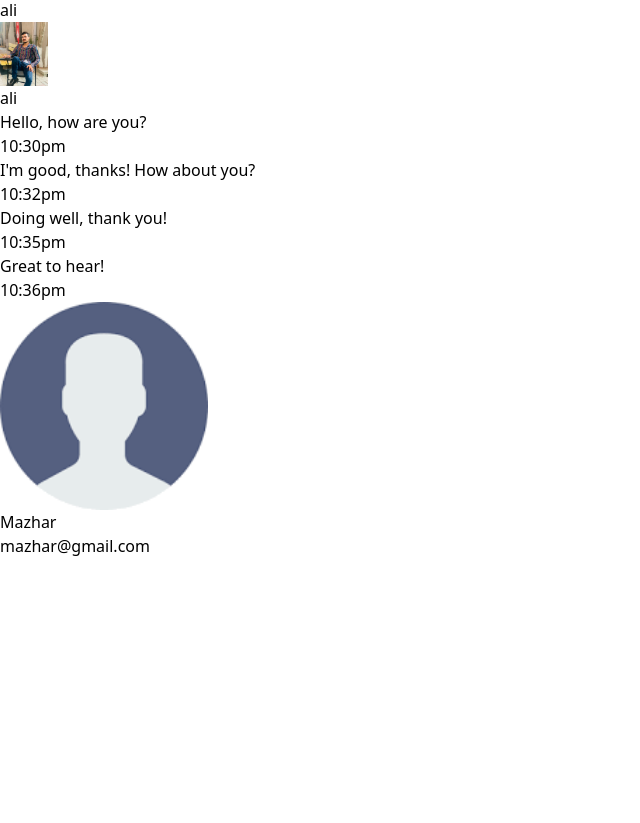
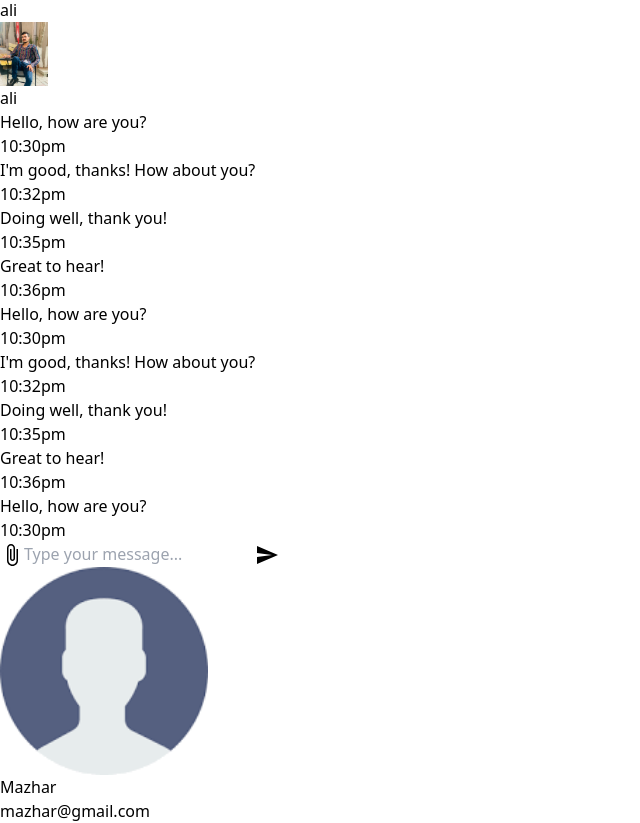
Before and after one commit to Mazharcodemaster/chat, a Next.js app: page / in a window 1280 px wide. Shown: the part 1900-2723 px from the top of the page, without its empty margins (0-640 px from the left). Before the commit the page ends 2458 px from the top, so only its background shows below. Built offline with nearby package versions, Linux system fonts and the light colour scheme.

Commit message:
work on input message

```diff
--- a/src/app/page.js
+++ b/src/app/page.js
@@ -8,7 +8,7 @@ import React, { useState } from "react";
 const Home = () => {
   const [searchuser, setSearchUser] = useState("");
   return (
-    <div className=" h-dvh overflow-auto ">
+    <div className=" h-[100vh] overflow-auto ">
       <div className="sticky top-0">
         <Navbar setSearchUser={setSearchUser} searchuser={searchuser} />
       </div>
--- a/src/components/Chat.js
+++ b/src/components/Chat.js
@@ -1,20 +1,27 @@
 import React from "react";
+import MessageInputField from "./MessageInputField";
 
 const Chat = () => {
+
   // Array of messages with sender, receiver, message, and time
   const messages = [
     { sender: "receiver", text: "Hello, how are you?", time: "10:30pm" },
     { sender: "sender", text: "I'm good, thanks! How about you?", time: "10:32pm" },
     { sender: "receiver", text: "Doing well, thank you!", time: "10:35pm" },
     { sender: "sender", text: "Great to hear!", time: "10:36pm" },
+    { sender: "receiver", text: "Hello, how are you?", time: "10:30pm" },
+    { sender: "sender", text: "I'm good, thanks! How about you?", time: "10:32pm" },
+    { sender: "receiver", text: "Doing well, thank you!", time: "10:35pm" },
+    { sender: "sender", text: "Great to hear!", time: "10:36pm" },
+    { sender: "receiver", text: "Hello, how are you?", time: "10:30pm" },
   ];
 
   return (
-    <div className="bg-slate-200 w-full px-5 pt-5 flex flex-col gap-5 h-dvh overflow-y-scroll pb-5">
+    <div className="bg-slate-200 w-full  pt-5 flex flex-col gap-5 h-dvh overflow-y-scroll ">
       {messages.map((message, index) => (
         <div
           key={index}
-          className={`w-1/2 px-3 flex justify-between py-2 items-center ${
+          className={`w-1/2 px-3 flex mx-5 justify-between py-2 items-center ${
             message.sender === "sender"
               ? "self-end bg-gray-600 rounded-bl-xl rounded-tl-xl rounded-br-2xl"
               : "bg-gray-600 rounded-bl-2xl rounded-tr-xl rounded-br-xl"
@@ -24,6 +31,11 @@ const Chat = () => {
           <p className="self-end">{message.time}</p>
         </div>
       ))}
+
+      <div className="   rounded-2xl bg-white  fixed bottom-0 w-[61%]">
+
+      <MessageInputField/>
+      </div>
     </div>
   );
 };
--- /dev/null
+++ b/src/components/MessageInputField.js
@@ -0,0 +1,68 @@
+import React, { useRef, useState } from "react";
+import AttachFileIcon from "@mui/icons-material/AttachFile";
+import SendIcon from "@mui/icons-material/Send";
+
+const MessageInputField = () => {
+  const inputRef = useRef(null);
+  const [message, setMessage] = useState("");
+  const [file, setFile] = useState(null);
+  const [fileFor,setFileFor]=useState(null)
+
+  const handleFileClick = () => {
+    inputRef.current.click(); // Trigger the hidden input click
+  };
+
+  const fileChange = (e) => {
+    const selectedFile = e.target.files[0];
+    if (selectedFile) {
+      setFile(selectedFile);
+    const fileFormate=  selectedFile.type.split('/')
+    setFileFor(fileFormate)
+
+    }
+  };
+
+  const handleSendMessage = () => {
+    if (message || file) {
+      console.log("Sending message:", message);
+      if (file) {
+        console.log("Sending file:", file);
+        // You can handle file upload here (e.g., send the file to your backend)
+      }
+      setMessage(""); // Clear the message field after sending
+      setFile(null);  // Clear the file after sending
+    }
+  };
+
+  return (
+    <div className="flex items-center border rounded-2xl px-2 py-1 w-full">
+
+      <input
+        type="file"
+        onChange={fileChange}
+        ref={inputRef}
+        style={{ display: "none" }}
+      />
+
+      {/* Attach file icon */}
+      <AttachFileIcon onClick={handleFileClick} className="ml-1 cursor-pointer" />
+
+      {/* Message input */}
+      <input
+        type="text"
+        className="w-full py-2 px-3 outline-none rounded-2xl"
+        placeholder="Type your message..."
+        value={message}
+        onChange={(e) => setMessage(e.target.value)}
+      />
+
+      {/* Send icon */}
+      <SendIcon
+        className="hover:cursor-pointer ml-2"
+        onClick={handleSendMessage}
+      />
+    </div>
+  );
+};
+
+export default MessageInputField;
```
Also changed, not shown: src/components/RenderAttch.js (added, +15 -0 lines).
